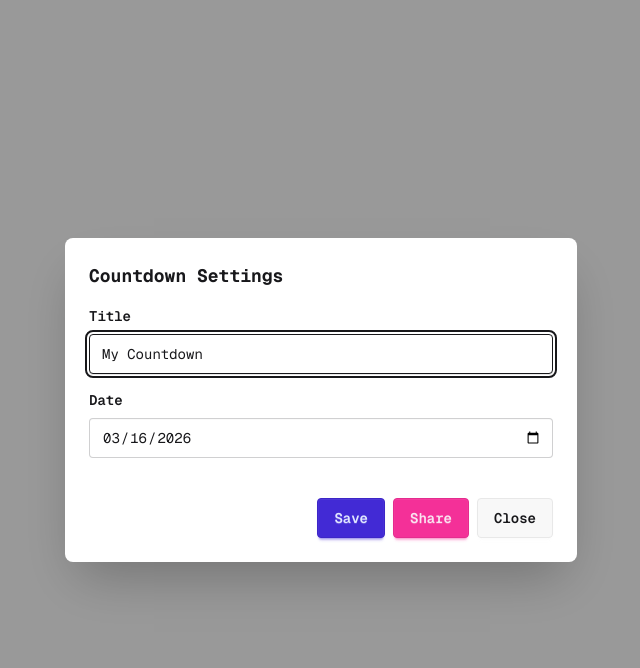
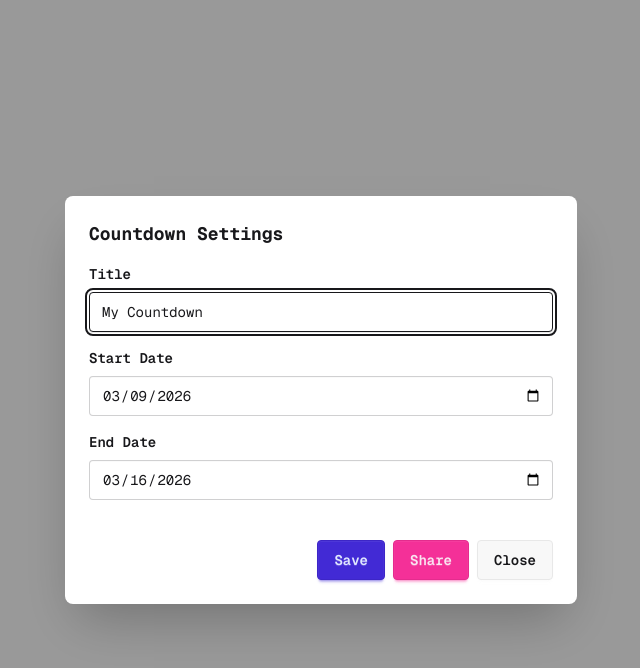
Before and after one commit to hieudoanm/countdown, a Next.js app in the folder packages/app/: page / in a window 1280 px wide. Both pictures are taken after a click on the element "My Countdown". Shown: the top 668 px of the page, without its empty margins (319-959 px from the left). Built offline with nearby package versions, Linux system fonts and the light colour scheme.

Commit message:
add progress bar and start/end date

```diff
--- a/packages/app/src/pages/index.tsx
+++ b/packages/app/src/pages/index.tsx
@@ -9,6 +9,8 @@ type TimeLeft = {
   minutes: number;
   seconds: number;
 };
+
+/* ---------------- Date diff ---------------- */
 
 const diffParts = (from: Date, to: Date): TimeLeft => {
   const start = new Date(from);
@@ -38,16 +40,19 @@ const diffParts = (from: Date, to: Date): TimeLeft => {
 
 /* ---------------- Helpers ---------------- */
 
-const getInitialDate = () => {
-  if (typeof window === 'undefined') {
-    return new Date(Date.now() + 7 * 24 * 60 * 60 * 1000);
-  }
+const getParamDate = (key: string, fallback: Date) => {
+  if (typeof window === 'undefined') return fallback;
 
   const params = new URLSearchParams(window.location.search);
-  const d = params.get('date');
+  const v = params.get(key);
 
-  return d ? new Date(d) : new Date(Date.now() + 7 * 24 * 60 * 60 * 1000);
+  return v ? new Date(v) : fallback;
 };
+
+const getInitialStart = () => getParamDate('start', new Date());
+
+const getInitialEnd = () =>
+  getParamDate('end', new Date(Date.now() + 7 * 24 * 60 * 60 * 1000));
 
 const getInitialTitle = () => {
   if (typeof window === 'undefined') return 'My Countdown';
@@ -61,43 +66,63 @@ const getInitialTitle = () => {
 const HomePage: NextPage = () => {
   const router = useRouter();
 
-  /* ---------- State (initialized from params) ---------- */
+  /* ---------- State ---------- */
 
-  const [target, setTarget] = useState<Date>(getInitialDate);
+  const [start, setStart] = useState<Date>(getInitialStart);
+  const [end, setEnd] = useState<Date>(getInitialEnd);
 
   const [title, setTitle] = useState<string>(getInitialTitle);
 
-  const [inputValue, setInputValue] = useState<string>(() =>
-    getInitialDate().toISOString().slice(0, 10)
+  const [startInput, setStartInput] = useState<string>(() =>
+    getInitialStart().toISOString().slice(0, 10)
+  );
+
+  const [endInput, setEndInput] = useState<string>(() =>
+    getInitialEnd().toISOString().slice(0, 10)
   );
 
   const [titleInput, setTitleInput] = useState<string>(getInitialTitle);
 
   const [timeLeft, setTimeLeft] = useState<TimeLeft>(() =>
-    diffParts(new Date(), getInitialDate())
+    diffParts(new Date(), getInitialEnd())
   );
 
-  const [isPast, setIsPast] = useState(false);
+  const [progress, setProgress] = useState(0);
 
-  /* ---------- Countdown interval ---------- */
+  /* ---------- Interval ---------- */
 
   useEffect(() => {
     const timer = setInterval(() => {
-      const now = new Date();
+      const nowDate = new Date();
+      const now = nowDate.getTime();
+      const s = start.getTime();
+      const e = end.getTime();
 
-      if (target <= now) {
-        setIsPast(true);
-        setTimeLeft(diffParts(target, now));
+      /* -------- Mode + countdown -------- */
+
+      if (nowDate < start) {
+        setTimeLeft(diffParts(nowDate, start));
+      } else if (nowDate > end) {
+        setTimeLeft(diffParts(end, nowDate));
       } else {
-        setIsPast(false);
-        setTimeLeft(diffParts(now, target));
+        setTimeLeft(diffParts(nowDate, end));
       }
+
+      /* -------- Progress -------- */
+
+      let p = 0;
+
+      if (now <= s) p = 0;
+      else if (now >= e) p = 100;
+      else p = ((now - s) / (e - s)) * 100;
+
+      setProgress(p);
     }, 1000);
 
     return () => clearInterval(timer);
-  }, [target]);
+  }, [start, end]);
 
-  /* ---------- UI actions ---------- */
+  /* ---------- UI ---------- */
 
   const openModal = () => {
     (
@@ -105,19 +130,22 @@ const HomePage: NextPage = () => {
     )?.showModal();
   };
 
-  const handleSetDate = () => {
-    if (!inputValue) return;
+  const handleSave = () => {
+    if (!startInput || !endInput) return;
 
-    const d = new Date(inputValue);
+    const s = new Date(startInput);
+    const e = new Date(endInput);
 
-    setTarget(d);
+    setStart(s);
+    setEnd(e);
     setTitle(titleInput);
 
     router.replace(
       {
         pathname: router.pathname,
         query: {
-          date: inputValue,
+          start: startInput,
+          end: endInput,
           title: titleInput,
         },
       },
@@ -133,7 +161,8 @@ const HomePage: NextPage = () => {
   const handleShare = async () => {
     const url = new URL(window.location.href);
 
-    url.searchParams.set('date', inputValue);
+    url.searchParams.set('start', startInput);
+    url.searchParams.set('end', endInput);
     url.searchParams.set('title', titleInput);
 
     const shareUrl = url.toString();
@@ -161,9 +190,6 @@ const HomePage: NextPage = () => {
         {title}
       </h1>
 
-      {/* Past mode */}
-      {isPast && <span className="badge badge-secondary">Since</span>}
-
       {/* Countdown */}
       <div
         onClick={openModal}
@@ -180,8 +206,7 @@ const HomePage: NextPage = () => {
               <span
                 style={
                   { '--value': value, '--digits': 2 } as React.CSSProperties
-                }
-                aria-live="polite">
+                }>
                 {value}
               </span>
             </span>
@@ -190,12 +215,27 @@ const HomePage: NextPage = () => {
         ))}
       </div>
 
+      {/* Progress */}
+      <div className="flex w-full max-w-md flex-col gap-2 px-2">
+        <progress
+          className="progress progress w-full"
+          value={progress}
+          max="100"
+        />
+
+        <div className="flex justify-between text-xs opacity-70">
+          <span>{start.toDateString()}</span>
+          <span>{progress.toFixed(1)}%</span>
+          <span>{end.toDateString()}</span>
+        </div>
+      </div>
+
       {/* Modal */}
       <dialog id="countdown_modal" className="modal">
         <div className="modal-box flex flex-col gap-4">
           <h3 className="text-lg font-bold">Countdown Settings</h3>
 
-          {/* Title input */}
+          {/* Title */}
           <div className="flex flex-col gap-2">
             <label className="text-sm font-semibold">Title</label>
             <input
@@ -206,20 +246,31 @@ const HomePage: NextPage = () => {
             />
           </div>
 
-          {/* Date input */}
+          {/* Start date */}
           <div className="flex flex-col gap-2">
-            <label className="text-sm font-semibold">Date</label>
+            <label className="text-sm font-semibold">Start Date</label>
             <input
               type="date"
               className="input input-bordered w-full"
-              value={inputValue}
-              onChange={(e) => setInputValue(e.target.value)}
+              value={startInput}
+              onChange={(e) => setStartInput(e.target.value)}
+            />
+          </div>
+
+          {/* End date */}
+          <div className="flex flex-col gap-2">
+            <label className="text-sm font-semibold">End Date</label>
+            <input
+              type="date"
+              className="input input-bordered w-full"
+              value={endInput}
+              onChange={(e) => setEndInput(e.target.value)}
             />
           </div>
 
           {/* Actions */}
           <div className="modal-action">
-            <button className="btn btn-primary" onClick={handleSetDate}>
+            <button className="btn btn-primary" onClick={handleSave}>
               Save
             </button>
 
```
Also changed, not shown: 3 other files (tests, documents, lock files or other folders).
